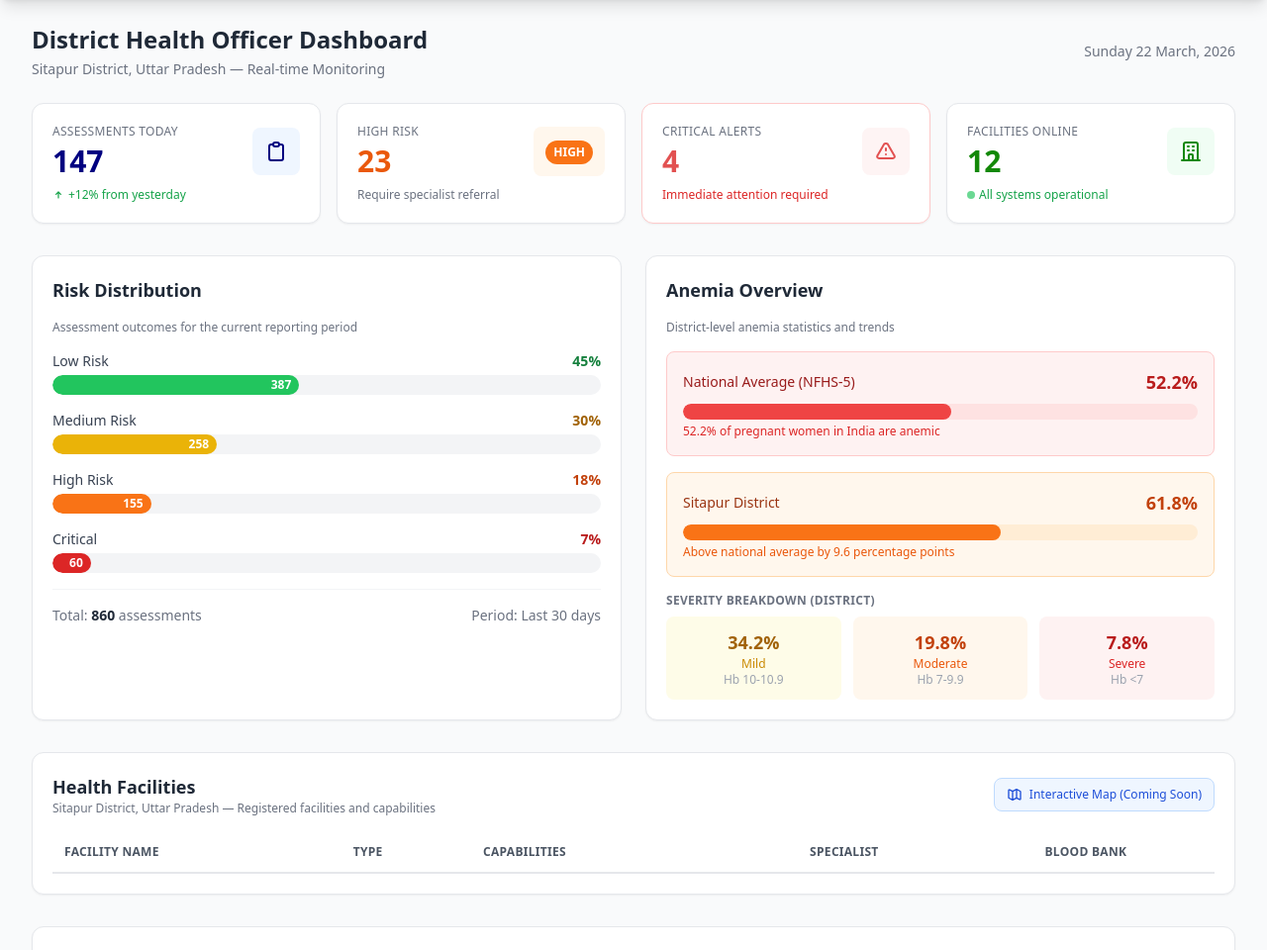
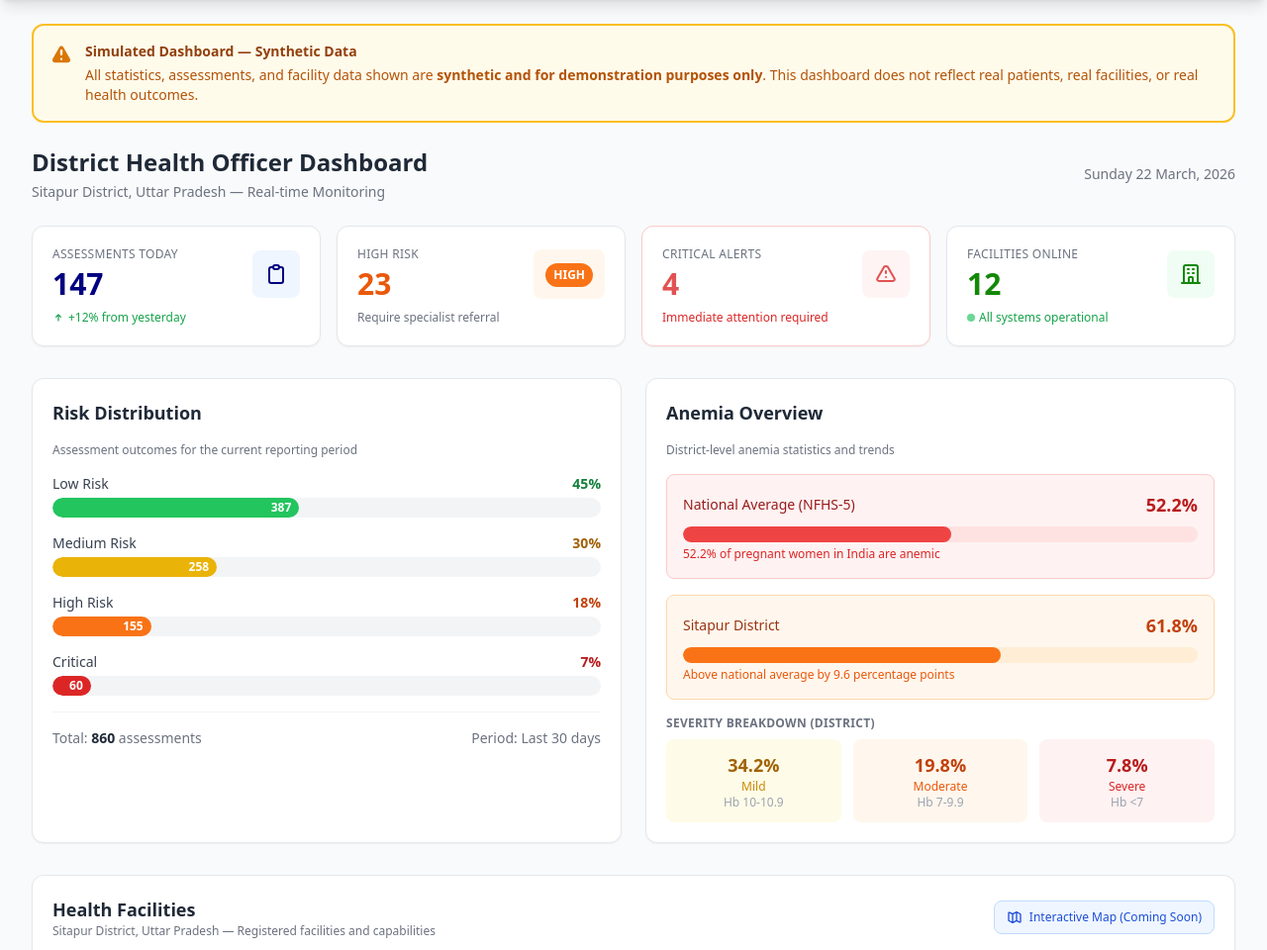
Before and after one commit to divyamohan1993/janani-suraksha, a FastAPI app: page /dashboard in a window 1280 px wide. Shown: the part 108-1068 px from the top of the page at 99% size. Run offline with FastAPI, Linux system fonts and the light colour scheme; data that the repository does not hold is empty; some libraries are stand-ins or nearby versions.

Commit message:
Add prominent disclaimers: not for clinical use
- Banner on assessment page: "Technology Demonstration Only — Not for Clinical Use"
- Banner on dashboard: "Simulated Dashboard — Synthetic Data"
- Every API response includes disclaimer field
- Makes clear: synthetic data, unvalidated models, consult healthcare provider

Co-Authored-By: Claude Opus 4.6 (1M context) <noreply@anthropic.com>

```diff
--- a/app/api/v1/routes.py
+++ b/app/api/v1/routes.py
@@ -25,6 +25,13 @@ from app.models.enums import (
 )
 
 router = APIRouter(prefix="/api/v1", tags=["v1"])
+
+DEMO_DISCLAIMER = (
+    "DEMONSTRATION ONLY — NOT FOR CLINICAL USE. "
+    "This system uses synthetic data and approximate risk models that have not been "
+    "clinically validated. Do not use for real medical decisions. "
+    "Always consult a qualified healthcare provider."
+)
 
 # Engine instances will be set by main.py at startup
 _risk_engine = None
@@ -69,6 +76,7 @@ async def risk_score(factors: RiskFactors):
         weight_kg=factors.weight_kg,
         complication_history=factors.complication_history.value,
     )
+    result["disclaimer"] = DEMO_DISCLAIMER
     return result
 
 
@@ -84,6 +92,7 @@ async def referral_route(request: ReferralRequest):
         capability_required=request.capability_required.value,
         risk_level=request.risk_level.value,
     )
+    result["disclaimer"] = DEMO_DISCLAIMER
     return result
 
 
@@ -100,6 +109,7 @@ async def anemia_predict(input_data: AnemiaInput):
         dietary_score=input_data.dietary_score,
         prev_anemia=input_data.prev_anemia,
     )
+    result["disclaimer"] = DEMO_DISCLAIMER
     return result
 
 
@@ -190,6 +200,7 @@ async def full_assessment(request: AssessmentRequest):
         "alerts": alerts,
         "follow_up_date": follow_up.strftime("%Y-%m-%d"),
         "recommendations": recommendations,
+        "disclaimer": DEMO_DISCLAIMER,
     }
 
 
--- a/app/templates/dashboard.html
+++ b/app/templates/dashboard.html
@@ -63,6 +63,17 @@
 
     <!-- Main Content -->
     <main id="main-content" class="flex-1 max-w-7xl mx-auto px-4 sm:px-6 lg:px-8 py-6 w-full">
+
+        <!-- DEMO DISCLAIMER BANNER -->
+        <div class="bg-amber-50 border-2 border-amber-400 rounded-xl p-4 mb-6">
+            <div class="flex items-start">
+                <svg class="w-6 h-6 text-amber-600 mt-0.5 mr-3 flex-shrink-0" fill="currentColor" viewBox="0 0 20 20"><path fill-rule="evenodd" d="M8.257 3.099c.765-1.36 2.722-1.36 3.486 0l5.58 9.92c.75 1.334-.213 2.98-1.742 2.98H4.42c-1.53 0-2.493-1.646-1.743-2.98l5.58-9.92zM11 13a1 1 0 11-2 0 1 1 0 012 0zm-1-8a1 1 0 00-1 1v3a1 1 0 002 0V6a1 1 0 00-1-1z" clip-rule="evenodd"/></svg>
+                <div>
+                    <h3 class="text-sm font-bold text-amber-800">Simulated Dashboard — Synthetic Data</h3>
+                    <p class="text-sm text-amber-700 mt-1">All statistics, assessments, and facility data shown are <strong>synthetic and for demonstration purposes only</strong>. This dashboard does not reflect real patients, real facilities, or real health outcomes.</p>
+                </div>
+            </div>
+        </div>
 
         <div class="flex flex-col sm:flex-row items-start sm:items-center justify-between mb-6 gap-3">
             <div>
```
Also changed, not shown: app/templates/index.html (+11 -0 lines).
